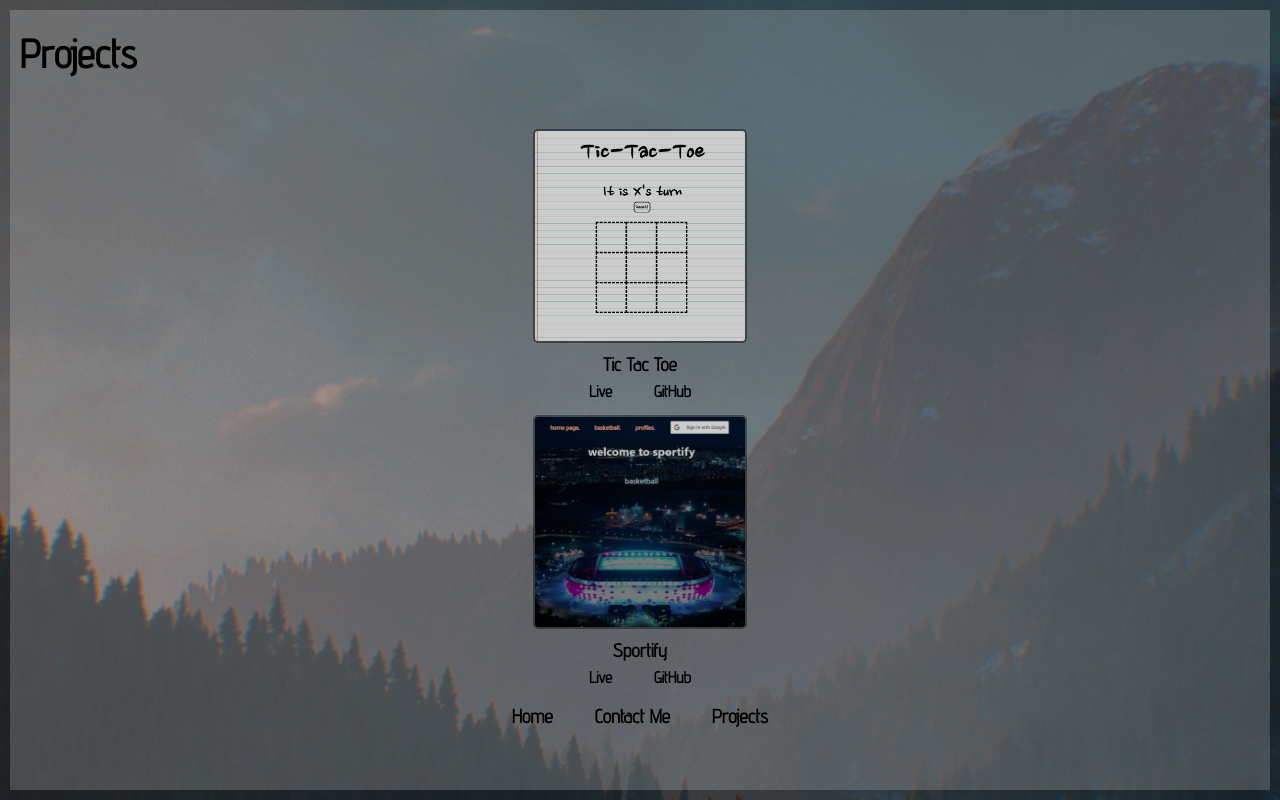
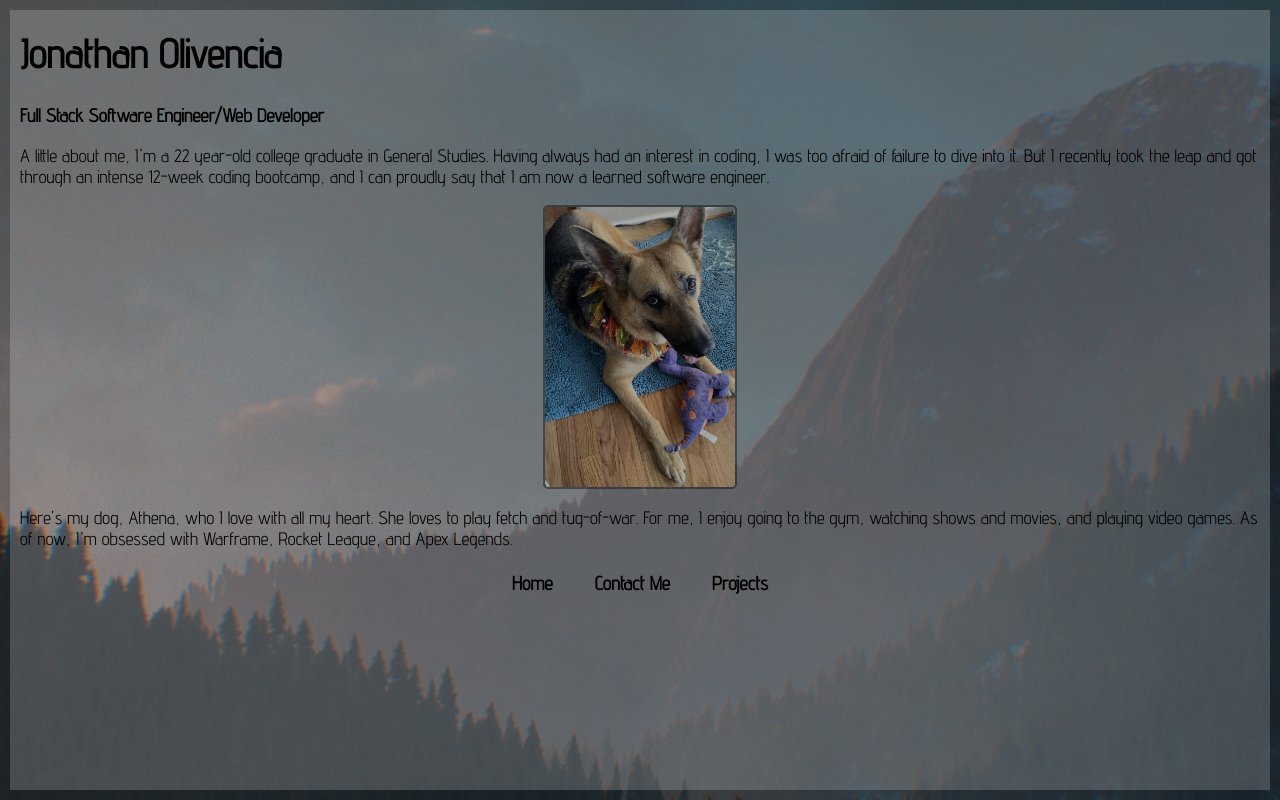
Before and after one commit to Recipra/jonathan-olivencia-portfolio, a React (Create React App) app: page / in a window 1280 px wide. Built offline with nearby package versions, Linux system fonts and the light colour scheme.

Commit message:
change landing component back to home

```diff
--- a/src/App.jsx
+++ b/src/App.jsx
@@ -5,9 +5,9 @@ import Landing from './pages/Landing/Landing'
 import './App.css'
 
 const App = () => {
-  const [homeVisible, setHomeVisible] = useState(false)
+  const [homeVisible, setHomeVisible] = useState(true)
   const [contactVisible, setContactVisible] = useState(false)
-  const [projectsVisible, setProjectsVisible] = useState(true)
+  const [projectsVisible, setProjectsVisible] = useState(false)
 
   const handleHomeClick = async () => {
     setHomeVisible(true)
```
